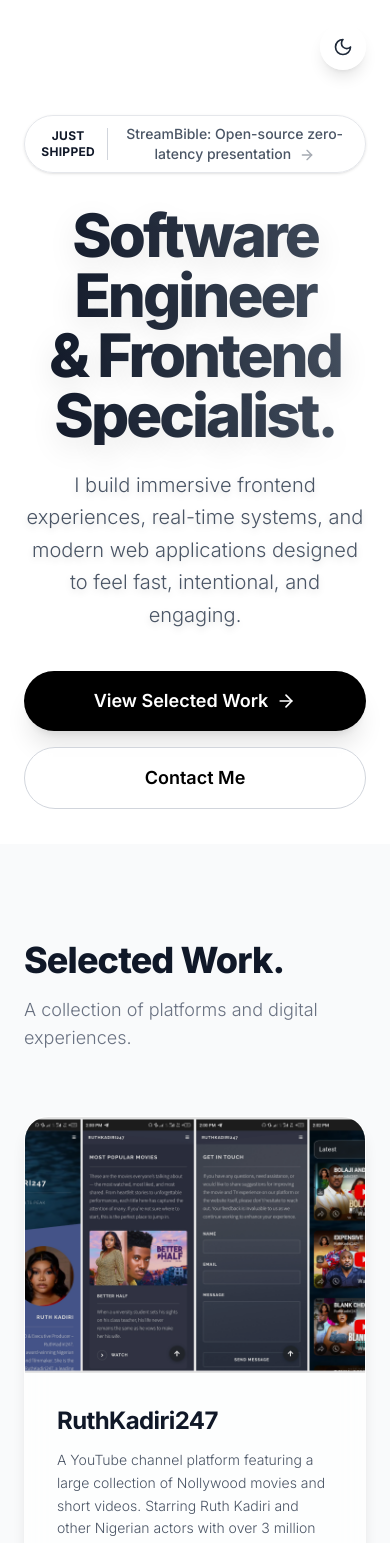
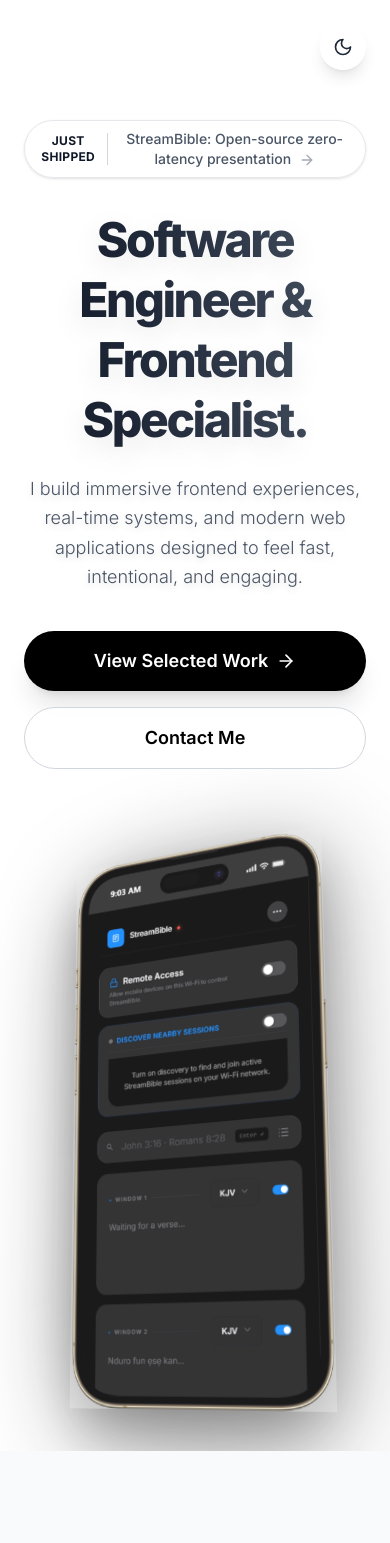
Before and after one commit to Desmond09-spec/danielakanmu, a Vue app: page / in a window 390 px wide. Shown: the top 1543 px of the page. Built offline with nearby package versions, Linux system fonts and the light colour scheme.

Commit message:
Refactor Hero to Shazam-style responsive 2-col grid

```diff
--- a/src/components/HeroSection.vue
+++ b/src/components/HeroSection.vue
@@ -3,24 +3,50 @@ import { ArrowRight } from '@lucide/vue'
 </script>
 
 <template>
-  <section class="relative min-h-screen flex flex-col justify-center items-center px-6 text-center pt-20 overflow-hidden bg-white dark:bg-[#0a0a0a]">
+  <section class="relative min-h-screen pt-20 overflow-hidden bg-white dark:bg-[#0a0a0a] flex items-center">
+    <div class="max-w-7xl mx-auto px-6 w-full grid grid-cols-1 lg:grid-cols-2 gap-12 lg:gap-8 items-center">
 
-    <!-- LAYER 1: Left Faded Portrait -->
+      <!-- Text Content (Left Column) -->
       <div
-      class="absolute left-0 top-0 bottom-0 w-1/2 md:w-5/12 z-0 hidden md:block opacity-40 dark:opacity-20 pointer-events-none mix-blend-luminosity"
-      style="mask-image: linear-gradient(to bottom, black 75%, transparent 100%); -webkit-mask-image: linear-gradient(to bottom, black 75%, transparent 100%);"
+        v-motion
+        :initial="{ opacity: 0, y: 50 }"
+        :enter="{ opacity: 1, y: 0, transition: { duration: 800, type: 'spring', stiffness: 50 } }"
+        class="text-center lg:text-left relative z-10 flex flex-col items-center lg:items-start pt-10 lg:pt-0"
       >
-      <img
-        src="/images/profile-pic-portrait.png"
-        alt="Daniel Akanmu Portrait"
-        class="w-full h-full object-cover object-left-top"
-        style="mask-image: linear-gradient(to right, black 20%, transparent 100%); -webkit-mask-image: linear-gradient(to right, black 20%, transparent 100%);"
-      />
+        <!-- Recent Release Badge -->
+        <a href="https://github.com/Desmond09-spec/streambible" target="_blank" rel="noopener noreferrer" class="mb-8 inline-flex items-center gap-3 px-4 py-2 rounded-full border border-gray-200 dark:border-gray-800 bg-white/50 dark:bg-black/50 backdrop-blur-md shadow-sm hover:bg-gray-50 dark:hover:bg-white/5 transition-colors cursor-pointer group">
+          <span class="text-xs font-bold tracking-wide uppercase text-gray-900 dark:text-white border-r border-gray-300 dark:border-gray-700 pr-3">Just Shipped</span>
+          <span class="text-sm font-medium text-gray-600 dark:text-gray-300 group-hover:text-black dark:group-hover:text-white transition-colors">StreamBible: Open-source zero-latency presentation <ArrowRight class="inline-block w-4 h-4 ml-1 opacity-50 group-hover:opacity-100 transition-transform group-hover:translate-x-1" /></span>
+        </a>
+
+        <h1 class="text-5xl md:text-7xl lg:text-8xl font-extrabold tracking-tighter mb-6 text-gradient leading-tight" style="text-shadow: 0 10px 30px rgba(0,0,0,0.1);">
+          Software Engineer <br class="hidden lg:block"/> & Frontend Specialist.
+        </h1>
+
+        <p class="text-lg md:text-xl lg:text-2xl text-gray-600 dark:text-gray-300 max-w-2xl font-light leading-relaxed mb-10 drop-shadow-md">
+          I build immersive frontend experiences, real-time systems, and modern web applications designed to feel fast, intentional, and engaging.
+        </p>
+
+        <!-- Action Pills -->
+        <div class="flex flex-col sm:flex-row gap-4 w-full sm:w-auto">
+          <a
+            href="#projects"
+            class="flex items-center justify-center gap-2 px-8 py-4 rounded-full bg-black text-white dark:bg-white dark:text-black font-semibold text-lg hover:opacity-80 transition-opacity shadow-xl"
+          >
+            View Selected Work <ArrowRight class="w-5 h-5" />
+          </a>
+          <a
+            href="mailto:digitechfrontendwebdevelopment@gmail.com"
+            class="flex items-center justify-center gap-2 px-8 py-4 rounded-full border border-gray-300 dark:border-gray-700 bg-white/80 dark:bg-black/50 backdrop-blur-md text-black dark:text-white font-semibold text-lg hover:bg-gray-50 dark:hover:bg-white/10 transition-colors"
+          >
+            Contact Me
+          </a>
+        </div>
       </div>
 
-    <!-- LAYER 2: Right Slanted iPhone -->
+      <!-- iPhone Showcase (Right Column / Bottom on Mobile) -->
       <div
-      class="absolute right-[-5%] md:right-[5%] top-1/2 -translate-y-1/2 z-0 hidden md:block pointer-events-none opacity-60 dark:opacity-40"
+        class="flex justify-center items-center w-full z-0 opacity-90 pb-16 lg:pb-0"
         v-motion
         :initial="{ y: -20 }"
         :enter="{ y: 20, transition: { duration: 4000, repeat: Infinity, repeatType: 'mirror', ease: 'easeInOut' } }"
@@ -28,47 +54,11 @@ import { ArrowRight } from '@lucide/vue'
         <img
           src="/images/iPhone-frame-capture.png"
           alt="Project Mockup"
-        class="w-[320px] object-contain shadow-2xl drop-shadow-[0_20px_50px_rgba(0,0,0,0.5)]"
+          class="w-[280px] md:w-[320px] lg:w-[400px] object-contain shadow-2xl drop-shadow-[0_20px_50px_rgba(0,0,0,0.5)]"
           style="transform: perspective(1200px) rotateY(-25deg) rotateX(10deg) rotateZ(-5deg); transform-style: preserve-3d;"
         />
       </div>
 
-    <!-- LAYER 3: Foreground Content -->
-    <div
-      v-motion
-      :initial="{ opacity: 0, y: 50 }"
-      :enter="{ opacity: 1, y: 0, transition: { duration: 800, type: 'spring', stiffness: 50 } }"
-      class="max-w-4xl mx-auto relative z-10"
-    >
-      <!-- Recent Release Badge -->
-      <a href="https://github.com/Desmond09-spec/streambible" target="_blank" rel="noopener noreferrer" class="mb-8 inline-flex items-center gap-3 px-4 py-2 rounded-full border border-gray-200 dark:border-gray-800 bg-white/50 dark:bg-black/50 backdrop-blur-md shadow-sm hover:bg-gray-50 dark:hover:bg-white/5 transition-colors cursor-pointer group">
-        <span class="text-xs font-bold tracking-wide uppercase text-gray-900 dark:text-white border-r border-gray-300 dark:border-gray-700 pr-3">Just Shipped</span>
-        <span class="text-sm font-medium text-gray-600 dark:text-gray-300 group-hover:text-black dark:group-hover:text-white transition-colors">StreamBible: Open-source zero-latency presentation <ArrowRight class="inline-block w-4 h-4 ml-1 opacity-50 group-hover:opacity-100 transition-transform group-hover:translate-x-1" /></span>
-      </a>
-
-      <h1 class="text-6xl md:text-8xl font-extrabold tracking-tighter mb-6 text-gradient" style="text-shadow: 0 10px 30px rgba(0,0,0,0.1);">
-        Software Engineer <br/> & Frontend Specialist.
-      </h1>
-
-      <p class="text-xl md:text-2xl text-gray-600 dark:text-gray-300 max-w-2xl mx-auto font-light leading-relaxed mb-10 drop-shadow-md">
-        I build immersive frontend experiences, real-time systems, and modern web applications designed to feel fast, intentional, and engaging.
-      </p>
-
-      <!-- Action Pills -->
-      <div class="flex flex-col sm:flex-row justify-center items-center gap-4">
-        <a
-          href="#projects"
-          class="flex items-center gap-2 px-8 py-4 rounded-full bg-black text-white dark:bg-white dark:text-black font-semibold text-lg hover:opacity-80 transition-opacity w-full sm:w-auto justify-center shadow-xl"
-        >
-          View Selected Work <ArrowRight class="w-5 h-5" />
-        </a>
-        <a
-          href="mailto:digitechfrontendwebdevelopment@gmail.com"
-          class="flex items-center gap-2 px-8 py-4 rounded-full border border-gray-300 dark:border-gray-700 bg-white/80 dark:bg-black/50 backdrop-blur-md text-black dark:text-white font-semibold text-lg hover:bg-gray-50 dark:hover:bg-white/10 transition-colors w-full sm:w-auto justify-center"
-        >
-          Contact Me
-        </a>
-      </div>
     </div>
   </section>
 </template>
```
Lines whose indentation alone changed are shown as unchanged.
